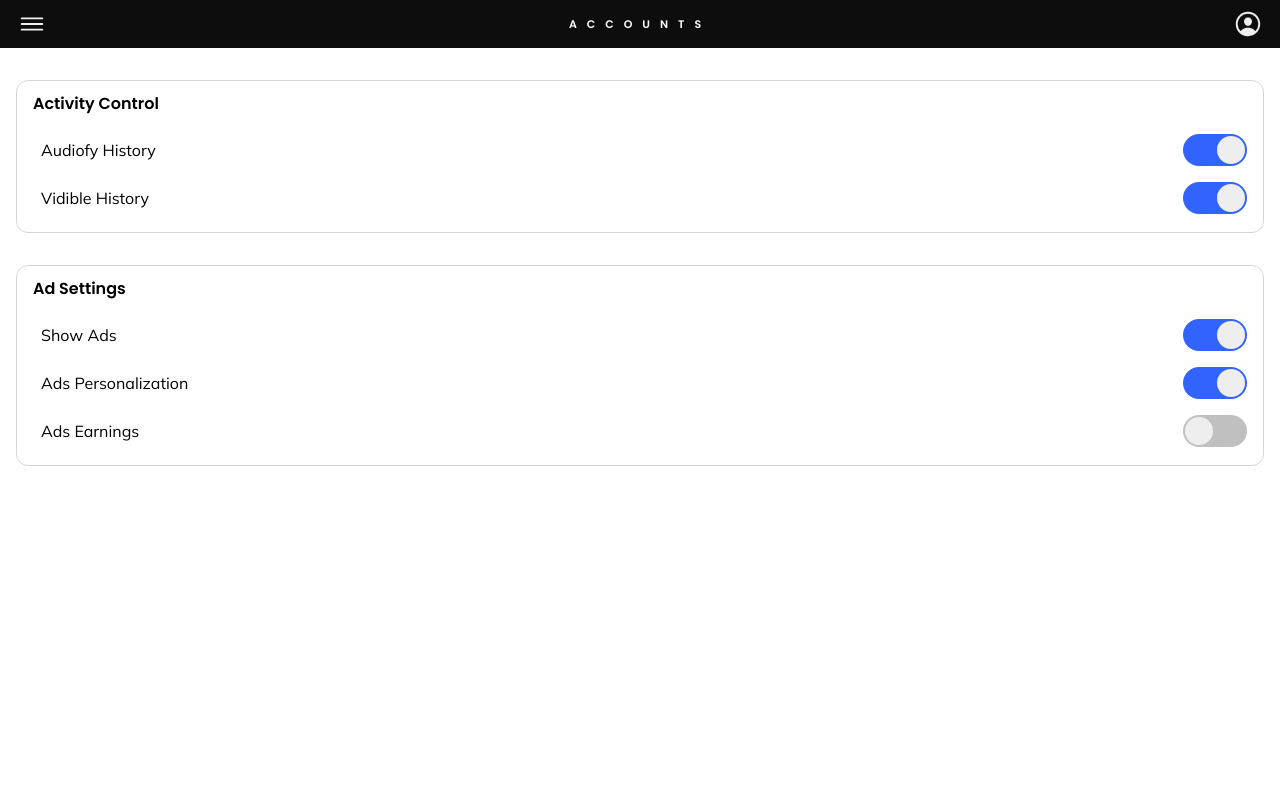
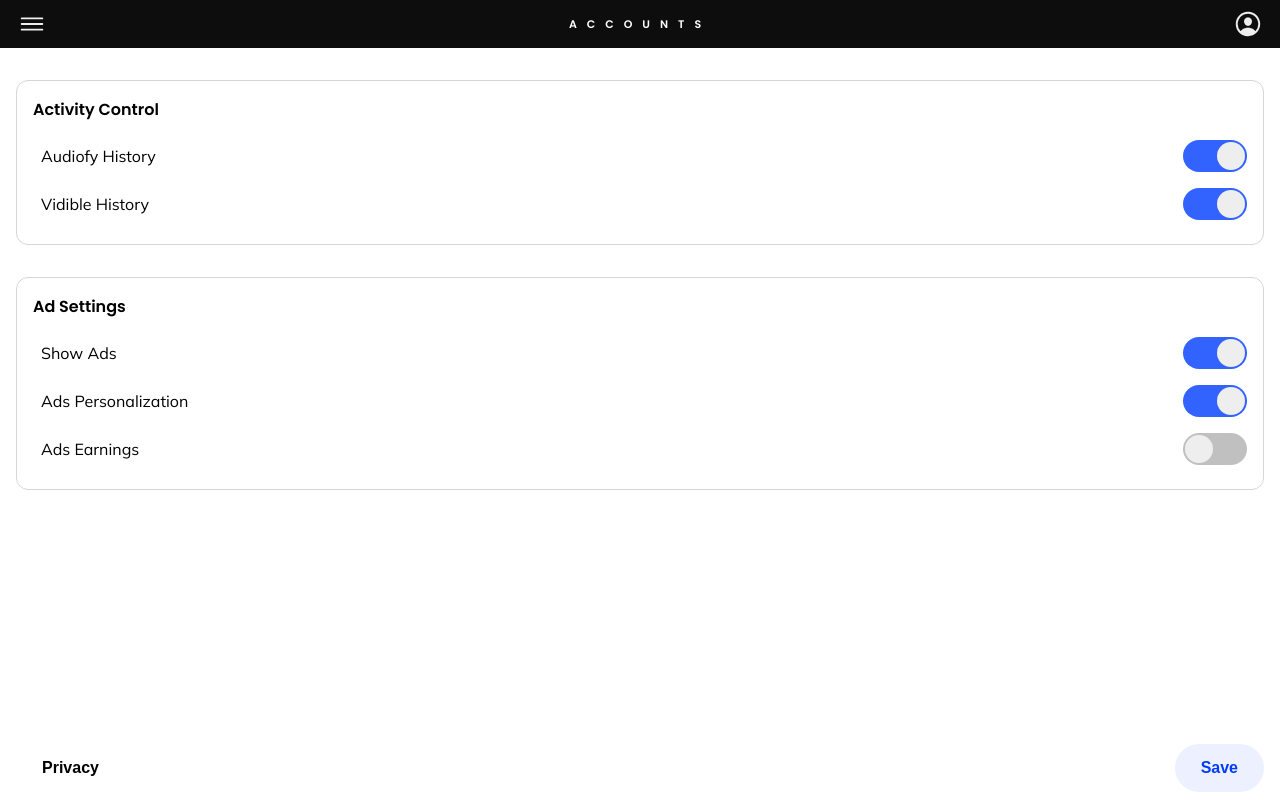
Before and after one commit to MahbodHastam/accounts-client, a Vue app: page /data in a window 1280 px wide. Built offline with nearby package versions, Linux system fonts and the light colour scheme.

Commit message:
add bottom action

```diff
--- a/src/views/Data.vue
+++ b/src/views/Data.vue
@@ -68,11 +68,20 @@
         </div>
       </div>
     </div>
+
+    <div class="bottom-actions">
+      <button class="actions">Privacy</button>
+      <button class="actions next" @click="save">Save</button>
+    </div>
   </div>
 </template>
 <script>
 export default {
-  methods: {},
+  methods: {
+    save() {
+      console.log('save');
+    }
+  },
   data: function() {
     return {
       audiofyHistory: true,
@@ -88,7 +97,7 @@
 .section {
   margin: 32px 16px;
   border: 0.01rem solid #d6d6d6;
-  padding: 10px 16px;
+  padding: 16px;
   border-radius: 12px;
 }
 .boxes {
@@ -127,4 +136,32 @@
 .innerActive {
   transform: translateX(32px);
 }
+
+.bottom-actions {
+  position: absolute;
+  bottom: 8px;
+  width: calc(100vw - 32px);
+  margin-left: 16px;
+  display: flex;
+  justify-content: space-between;
+}
+.actions {
+  border: none;
+  outline: none;
+  font-size: 16px;
+  background: none;
+  height: 48px;
+  padding: 15px 26px;
+  border-radius: 24px;
+  display: flex;
+  place-content: center;
+  place-items: center;
+  font-family: 'Mullish', sans-serif;
+  font-weight: bold;
+  min-width: 85px;
+}
+.next {
+  color: #003cff;
+  background: #edf1ff;
+}
 </style>
```
